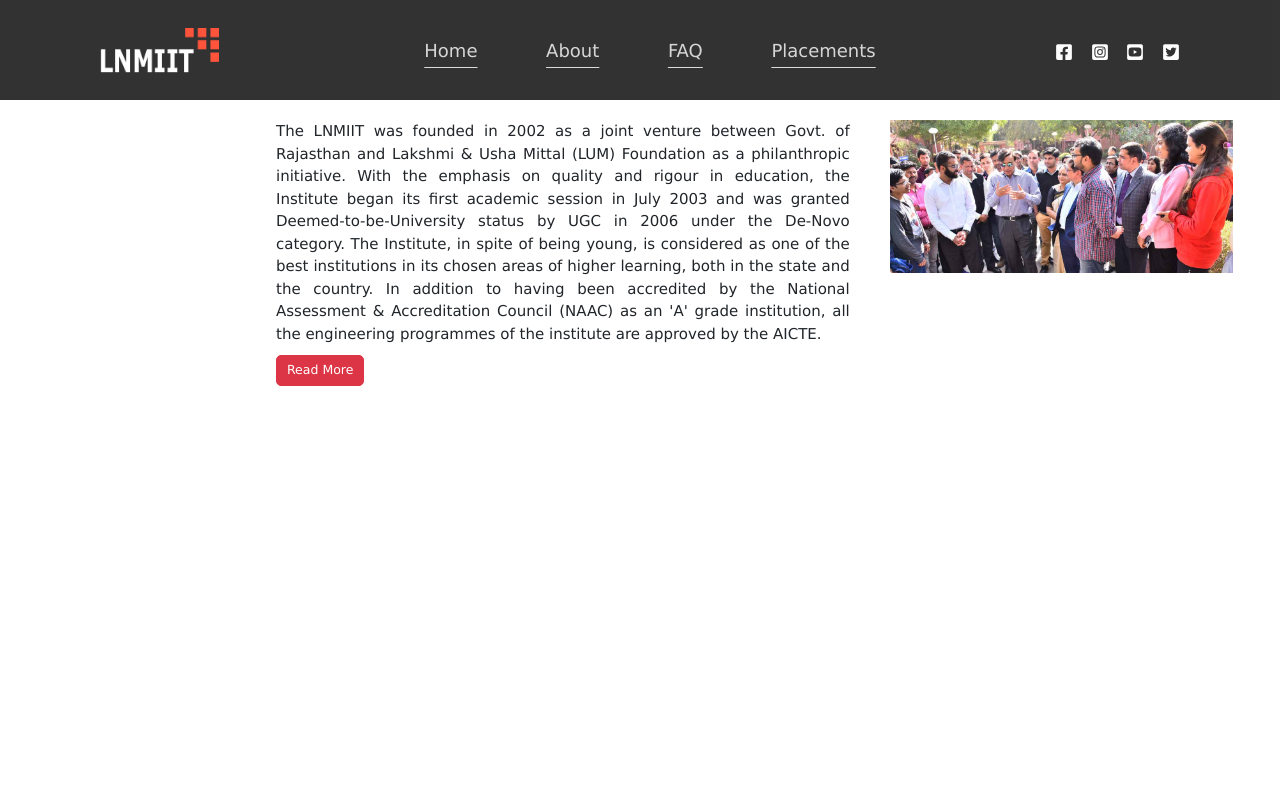
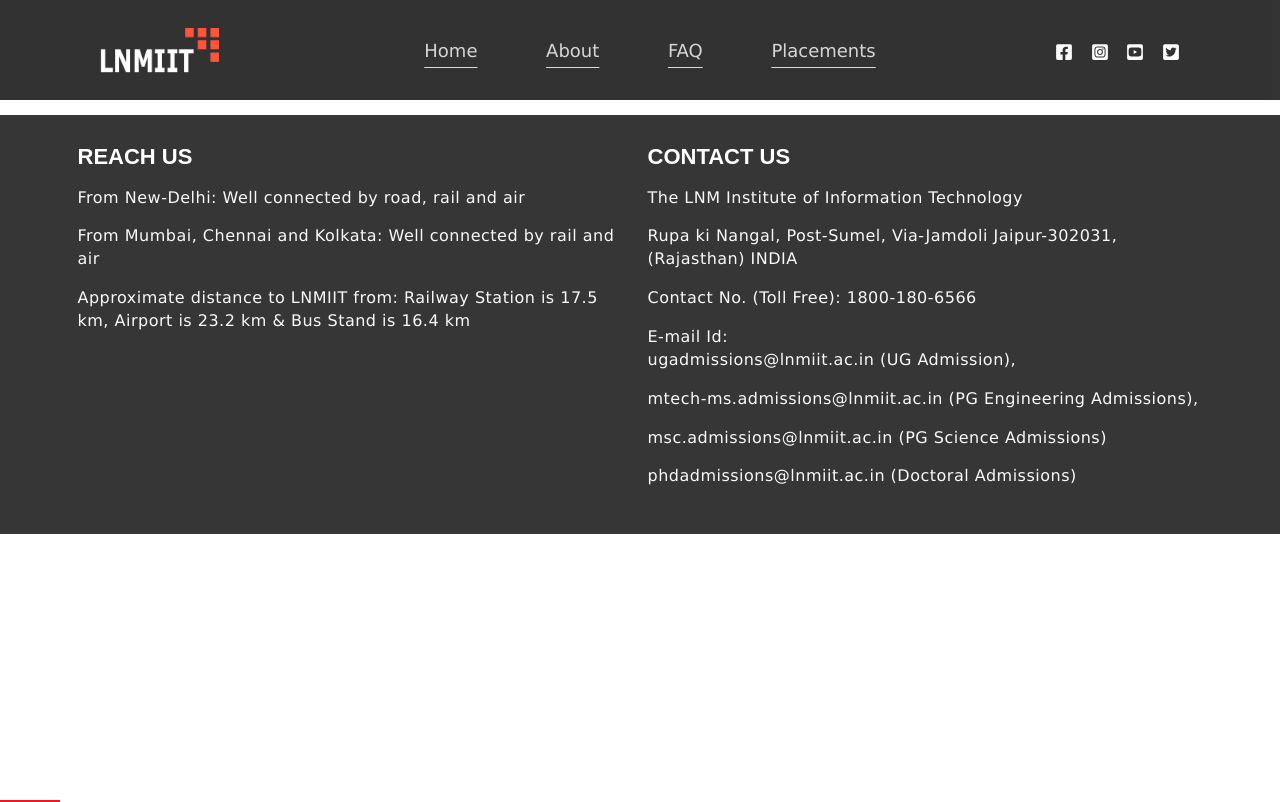
Before and after one commit to raghav-khanna/Student-Admission-Frontend, a React (Create React App) app in the folder frontend/: page /try_nirnay in a window 1280 px wide. Built offline with nearby package versions, Linux system fonts and the light colour scheme.

Commit message:
Improvments in Footer

```diff
--- /dev/null
+++ b/frontend/src/Components/Nirnay/Footer.css
@@ -0,0 +1,94 @@
+.mu-footer {
+  display: inline;
+  float: left;
+  width: 100%;
+  font-family: "Roboto", sans-serif;
+  background-color: rgb(55, 54, 54) !important;
+  font-size: 16px;
+  display: block;
+  padding-bottom: 2%;
+}
+
+* {
+  -webkit-box-sizing: border-box;
+  -moz-box-sizing: border-box;
+  box-sizing: border-box;
+}
+
+.container {
+  padding-right: 15px;
+  padding-left: 15px;
+  margin-right: auto;
+  margin-left: auto;
+}
+
+.mu-footer .mu-footer-top .mu-footer-top-area {
+  display: inline;
+  float: left;
+  width: 100%;
+}
+
+.row {
+  margin-right: -15px;
+  margin-left: -15px;
+}
+
+.mu-footer .mu-footer-top .mu-footer-top-area .mu-footer-widget {
+  display: inline;
+  float: left;
+  width: 100%;
+}
+
+.mu-footer .mu-footer-top .mu-footer-top-area .mu-footer-widget h4 {
+  color: #fff;
+  margin-bottom: 15px;
+  text-transform: uppercase;
+  font-size: 22px;
+  font-weight: 600;
+  position: relative;
+  font-family: "Montserrat", sans-serif;
+}
+
+h4 {
+  display: block;
+  margin-block-start: 1.33em;
+  margin-block-end: 1.33em;
+  margin-inline-start: 0px;
+  margin-inline-end: 0px;
+  font-weight: bold;
+}
+
+address {
+  margin-bottom: 20px;
+  font-style: normal;
+  line-height: 1.42857143;
+}
+
+.mu-footer .mu-footer-top .mu-footer-top-area .mu-footer-widget address p {
+  font-weight: lighter;
+  letter-spacing: 0.5px;
+}
+
+.mu-footer .mu-footer-top .mu-footer-top-area .mu-footer-widget p {
+  color: #f9f9f9;
+}
+
+p {
+  margin: 0 0 10px;
+  display: block;
+  margin-block-start: 1em;
+  margin-block-end: 1em;
+  margin-inline-start: 0px;
+  margin-inline-end: 0px;
+}
+
+.mu-footer .mu-footer-top .mu-footer-top-area .mu-footer-widget .line {
+  position: absolute;
+  content: "";
+  display: block;
+  width: 60px;
+  height: 2px;
+  background: #f31620;
+  top: 100%;
+  left: 0;
+}
--- /dev/null
+++ b/frontend/src/Components/Nirnay/Footer.js
@@ -0,0 +1,49 @@
+import React from "react";
+import "./Footer.css";
+import "bootstrap/dist/css/bootstrap.min.css";
+
+
+const Footer = () => {
+  return (
+    <footer className="mu-footer">
+      <div className="mu-footer-top">
+        <div className="container">
+          <div className="mu-footer-top-area">
+            <div className="row">
+              <div className="col-lg-6 col-md-6 col-sm-6">
+                <div className="mu-footer-widget">
+                  <h4>Reach Us</h4>
+                  <div className="line" />
+                  <address>
+                    <p>From New-Delhi: Well connected by road, rail and air</p>
+                    <p>From Mumbai, Chennai and Kolkata: Well connected by rail and air</p>
+                    <p>Approximate distance to LNMIIT from:
+                      Railway Station is 17.5 km, Airport is 23.2 km &amp; Bus Stand is 16.4 km</p>
+                    {/* <p><a href="https://www.google.com/maps?ll=26.936346,75.923523&amp;z=16&amp;t=m&amp;hl=en-US&amp;gl=IN&amp;mapclient=embed&amp;cid=6536242364884995115" target="_blank" style="color:#f31620; font-weight:600;">View Google Map</a></p> */}
+                  </address>
+                </div>
+              </div>
+              <div className="col-lg-6 col-md-6 col-sm-6">
+                <div className="mu-footer-widget">
+                  <h4>Contact Us</h4>
+                  <address>
+                    <p>The LNM Institute of Information Technology</p>
+                    <p>Rupa ki Nangal, Post-Sumel, Via-Jamdoli Jaipur-302031, (Rajasthan) INDIA</p>
+                    <p>Contact No. (Toll Free): 1800-180-6566</p>
+                    <p><strong>E-mail Id:</strong>
+                      <br />ugadmissions@lnmiit.ac.in (UG Admission),</p>
+                    <p>mtech-ms.admissions@lnmiit.ac.in (PG Engineering Admissions),</p>
+                    <p>msc.admissions@lnmiit.ac.in  (PG Science Admissions)</p>
+                    <p>phdadmissions@lnmiit.ac.in (Doctoral Admissions)</p>
+                  </address>
+                </div>
+              </div>
+            </div>
+          </div>
+        </div>
+      </div>
+    </footer>
+  );
+};
+
+export default Footer;
--- a/frontend/src/Pages/Home.js
+++ b/frontend/src/Pages/Home.js
@@ -3,7 +3,7 @@
 import BannerCards from "../Components/Prateek/BannerCards";
 import InstituteGlance from "../Components/Prateek/InstituteGlance";
 import PhotoGallery from "../Components/Nirnay/PhotoGallery";
-import Footer from "../Components/Prateek/Footer";
+import Footer from "../Components/Nirnay/Footer";
 import GoToTop from "../Components/Nirnay/GoToTop";
 
 function Home() {
--- a/frontend/src/Pages/TryNirnay.js
+++ b/frontend/src/Pages/TryNirnay.js
@@ -1,11 +1,12 @@
 import React from "react";
-import ExpandContentButton from "../Components/Nirnay/ExpandContentButton";
+import Footer from "../Components/Nirnay/Footer";
 
 
 const TryNirnay = () => {
   return (
     <div>
-      <ExpandContentButton />
+      <br></br>
+      <Footer />
     </div>
   );
 };
--- a/frontend/src/Pages/TryPrateek.js
+++ b/frontend/src/Pages/TryPrateek.js
@@ -4,7 +4,6 @@
 const TryPrateek = () => {
   return (
     <div>
-      <h1>This is Try Prateek</h1>
       <Footer />
     </div>
   );
```
